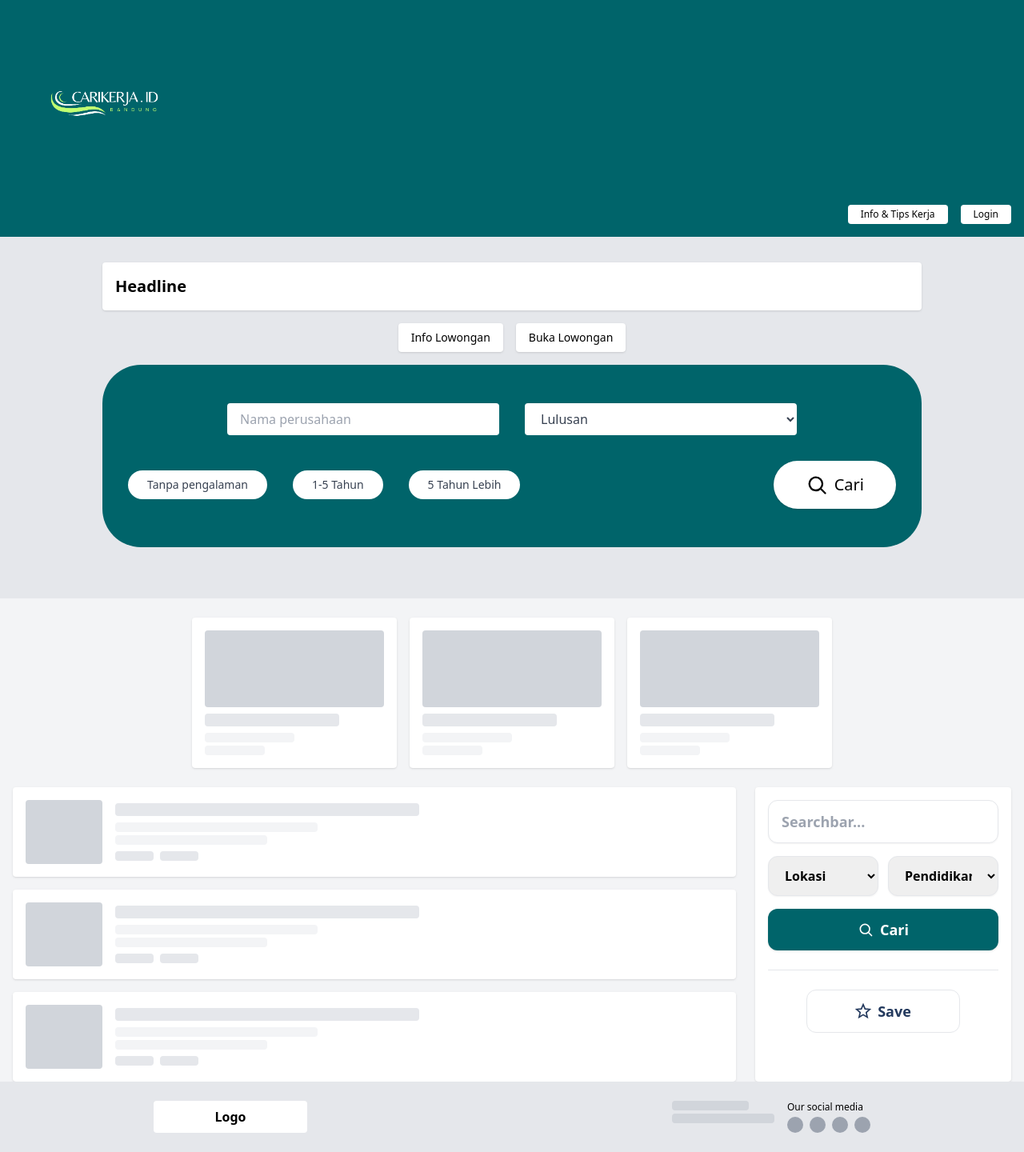
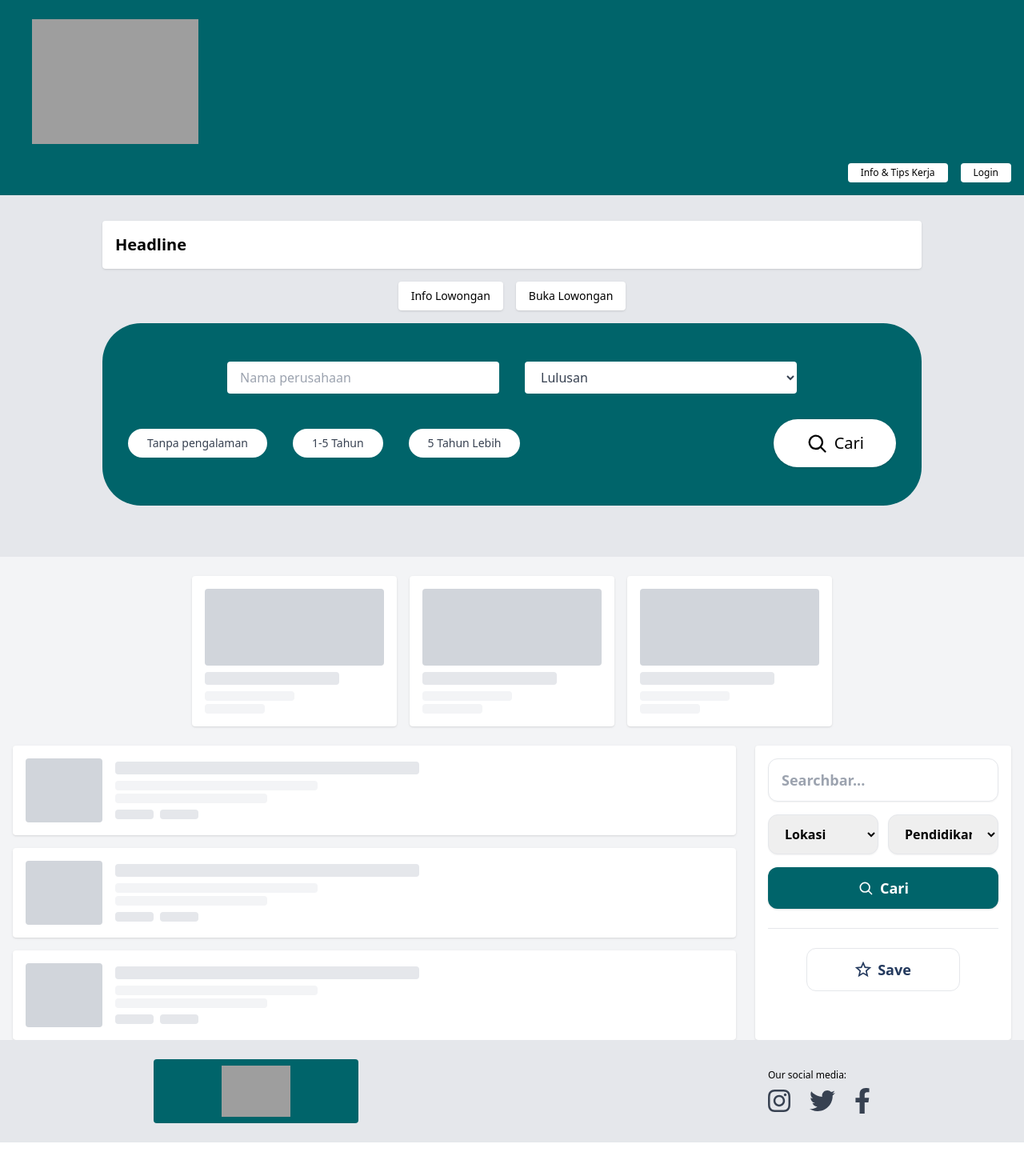
Before and after one commit to hades431/cari_kerja_id, a PHP site: page /landing_page.php in a window 1280 px wide. Shown: the whole page at 80% size. Run offline with PHP 8.4, Linux system fonts and the light colour scheme; some libraries are stand-ins or nearby versions; grey boxes are pictures that could not be loaded.

Commit message:
Update landing page.php

```diff
--- a/landing/landing_page.php
+++ b/landing/landing_page.php
@@ -11,7 +11,7 @@
     <!-- Header -->
     <header class="bg-[#00646A] p-4 flex flex-col gap-2">
         <div class="flex items-center justify-between">
-            <img src="logo.png" alt="Logo" class="px-6 py-2 rounded w-64 h-30 object-contain">
+            <img src="../foto/logo.png" alt="Logo" class="px-6 py-2 rounded w-64 h-30 object-contain">
         </div>
         <div class="flex justify-end gap-4 mt-2">
             <button class="bg-white px-4 py-1 rounded text-xs">Info & Tips Kerja</button>
@@ -147,19 +147,33 @@
     <!-- Footer -->
     <footer class="bg-gray-200 mt-auto py-6 px-4">
         <div class="max-w-4xl mx-auto flex flex-col md:flex-row justify-between items-center gap-4">
-            <div class="bg-white px-6 py-2 rounded w-48 text-center font-semibold mb-2 md:mb-0">Logo</div>
+            <img src="../foto/logo.png" class="bg-[#00646A] px-6 py-2 rounded w-64 h-20 object-contain">
             <div class="flex gap-4">
                 <div class="flex flex-col gap-1">
-                    <div class="h-3 bg-gray-300 rounded w-24"></div>
-                    <div class="h-3 bg-gray-300 rounded w-32"></div>
-                </div>
                 <div>
-                    <div class="text-xs mb-1">Our social media</div>
-                    <div class="flex gap-2">
-                        <span class="w-5 h-5 bg-gray-400 rounded-full inline-block"></span>
-                        <span class="w-5 h-5 bg-gray-400 rounded-full inline-block"></span>
-                        <span class="w-5 h-5 bg-gray-400 rounded-full inline-block"></span>
-                        <span class="w-5 h-5 bg-gray-400 rounded-full inline-block"></span>
+                    <div class="text-xs mb-2">Our social media:</div>
+                    <div class="flex items-center gap-6">
+                        <a class="text-gray-700 hover:text-orange-600" aria-label="Visit TrendyMinds Instagram" href="" target="_blank"><svg
+            xmlns="http://www.w3.org/2000/svg" viewBox="0 0 448 512" class="h-8">
+            <path fill="currentColor"
+                d="M224.1 141c-63.6 0-114.9 51.3-114.9 114.9s51.3 114.9 114.9 114.9S339 319.5 339 255.9 287.7 141 224.1 141zm0 189.6c-41.1 0-74.7-33.5-74.7-74.7s33.5-74.7 74.7-74.7 74.7 33.5 74.7 74.7-33.6 74.7-74.7 74.7zm146.4-194.3c0 14.9-12 26.8-26.8 26.8-14.9 0-26.8-12-26.8-26.8s12-26.8 26.8-26.8 26.8 12 26.8 26.8zm76.1 27.2c-1.7-35.9-9.9-67.7-36.2-93.9-26.2-26.2-58-34.4-93.9-36.2-37-2.1-147.9-2.1-184.9 0-35.8 1.7-67.6 9.9-93.9 36.1s-34.4 58-36.2 93.9c-2.1 37-2.1 147.9 0 184.9 1.7 35.9 9.9 67.7 36.2 93.9s58 34.4 93.9 36.2c37 2.1 147.9 2.1 184.9 0 35.9-1.7 67.7-9.9 93.9-36.2 26.2-26.2 34.4-58 36.2-93.9 2.1-37 2.1-147.8 0-184.8zM398.8 388c-7.8 19.6-22.9 34.7-42.6 42.6-29.5 11.7-99.5 9-132.1 9s-102.7 2.6-132.1-9c-19.6-7.8-34.7-22.9-42.6-42.6-11.7-29.5-9-99.5-9-132.1s-2.6-102.7 9-132.1c7.8-19.6 22.9-34.7 42.6-42.6 29.5-11.7 99.5-9 132.1-9s102.7-2.6 132.1 9c19.6 7.8 34.7 22.9 42.6 42.6 11.7 29.5 9 99.5 9 132.1s2.7 102.7-9 132.1z">
+            </path>
+        </svg>
+    </a>
+                        <a class="text-gray-700 hover:text-orange-600" aria-label="Visit TrendyMinds Twitter" href="" target="_blank"><svg
+            class="h-8" xmlns="http://www.w3.org/2000/svg" viewBox="0 0 512 512">
+            <path fill="currentColor"
+                d="M459.37 151.716c.325 4.548.325 9.097.325 13.645 0 138.72-105.583 298.558-298.558 298.558-59.452 0-114.68-17.219-161.137-47.106 8.447.974 16.568 1.299 25.34 1.299 49.055 0 94.213-16.568 130.274-44.832-46.132-.975-84.792-31.188-98.112-72.772 6.498.974 12.995 1.624 19.818 1.624 9.421 0 18.843-1.3 27.614-3.573-48.081-9.747-84.143-51.98-84.143-102.985v-1.299c13.969 7.797 30.214 12.67 47.431 13.319-28.264-18.843-46.781-51.005-46.781-87.391 0-19.492 5.197-37.36 14.294-52.954 51.655 63.675 129.3 105.258 216.365 109.807-1.624-7.797-2.599-15.918-2.599-24.04 0-57.828 46.782-104.934 104.934-104.934 30.213 0 57.502 12.67 76.67 33.137 23.715-4.548 46.456-13.32 66.599-25.34-7.798 24.366-24.366 44.833-46.132 57.827 21.117-2.273 41.584-8.122 60.426-16.243-14.292 20.791-32.161 39.308-52.628 54.253z">
+            </path>
+        </svg>
+    </a>
+                        <a class="text-gray-700 hover:text-orange-600" aria-label="Visit TrendyMinds Facebook" href="" target="_blank"><svg
+            xmlns="http://www.w3.org/2000/svg" viewBox="0 0 320 512" class="h-8">
+            <path fill="currentColor"
+                d="m279.14 288 14.22-92.66h-88.91v-60.13c0-25.35 12.42-50.06 52.24-50.06h40.42V6.26S260.43 0 225.36 0c-73.22 0-121.08 44.38-121.08 124.72v70.62H22.89V288h81.39v224h100.17V288z">
+            </path>
+        </svg>
+    </a>
                     </div>
                 </div>
             </div>
```
Also changed, not shown: foto/logo.png (renamed from landing/logo.png).
